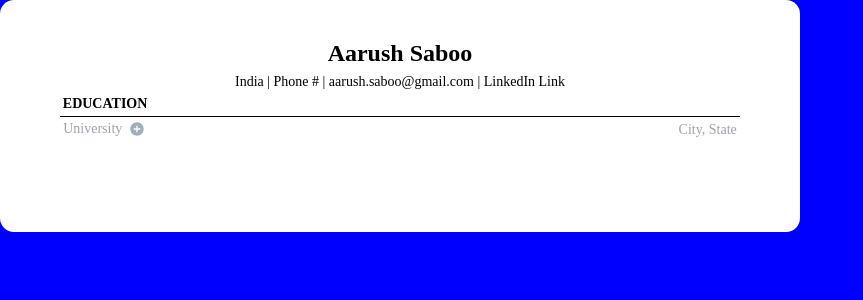
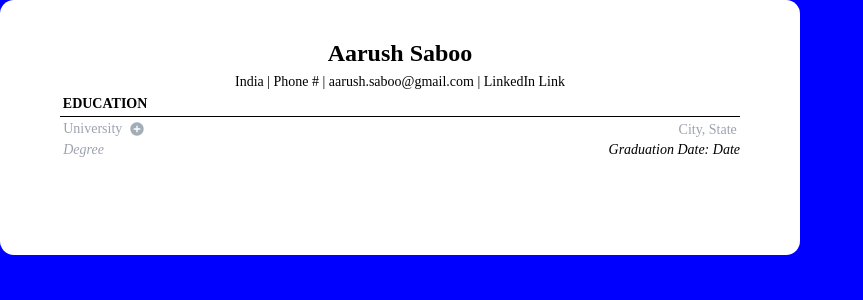
Before and after one commit to aarushsaboo/resume-frontend, a JavaScript app: page / in a window 1280 px wide. Shown: the top 300 px of the page, without its empty margins (0-863 px from the left). Built offline with nearby package versions, Linux system fonts and the light colour scheme; the HTML template or start-up script is replaced by a standard one.

Commit message:
Finished Degree component.

```diff
--- a/src/components/Degree/Degree.js
+++ b/src/components/Degree/Degree.js
@@ -1,9 +1,18 @@
 import styles from './Degree.module.css';
 
-const Degree = () => {
+const Degree = ({leftIconStyles, rightIconStyles}) => {
   return (
     <div className={styles.degree}>
-
+      <div className={styles.part1}>
+        <div className={leftIconStyles}></div>
+        <div className={styles.text}>
+          <p>Degree</p>
+        </div>
+        <div className={rightIconStyles}></div>
+      </div>
+      <div className={styles.part2}>
+        <div className={styles.graduationDate}>Graduation Date: Date</div>
+      </div>
     </div>
   )
 };
--- a/src/components/Degree/Degree.module.css
+++ b/src/components/Degree/Degree.module.css
@@ -0,0 +1,54 @@
+.degree{
+    justify-content: space-between;
+    align-items: flex-start;
+    width: 100%;
+    display: flex;
+}
+
+.part1{
+    font-style: italic;
+    align-items: center;
+    display: flex;
+    position: relative;
+}
+
+.text{
+    cursor: pointer;
+    font-size: 14px;
+    text-transform: unset;
+    font-family: "Times New Roman", Times, serif;
+    line-height: 20.5px;
+    text-align: left;
+    border-color: transparent;
+    border-bottom-width: 1px;
+    min-width: 20px;
+}
+
+.text p{
+    margin-left: 0;
+    height: max-content;
+    color: rgb(156 163 175);
+}
+
+/* .text outline */
+
+
+/* part 2 */
+.part2{
+    align-items: center;
+    display: flex;
+    position: relative;
+    font-size: 14px;
+    border-bottom: 1px solid transparent;
+}
+
+.graduationDate{
+
+    font-size: 14px;
+    text-transform: unset;
+    font-family: "Times New Roman", Times, serif;
+    line-height: 20.5px;
+    font-weight: 400;
+    font-style: italic;
+    border-bottom: 1px solid transparent;
+}
--- a/src/pages/ResumeWorkspace/ResumeWorkspace.js
+++ b/src/pages/ResumeWorkspace/ResumeWorkspace.js
@@ -2,6 +2,7 @@ import styles from './ResumeWorkspace.module.css';
 import Personal from './components/Personal/Personal';
 import Heading from '../../components/Heading/Heading';
 import Organization from '../../components/Organization/Organization';
+import Degree from '../../components/Degree/Degree';
 
 const ResumeWorkspace = () => {
   return (
@@ -22,7 +23,7 @@ const ResumeWorkspace = () => {
               leftIconStyles={styles.leftIcon}
               rightIconStyles={styles.rightIcon}
             />
-
+            <Degree leftIconStyles={styles.leftIcon} rightIconStyles={styles.rightIcon} />
           </div>
         </div>
       </div>
```
